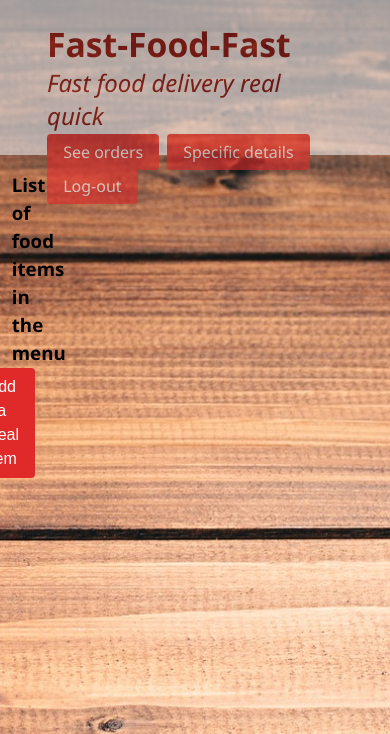
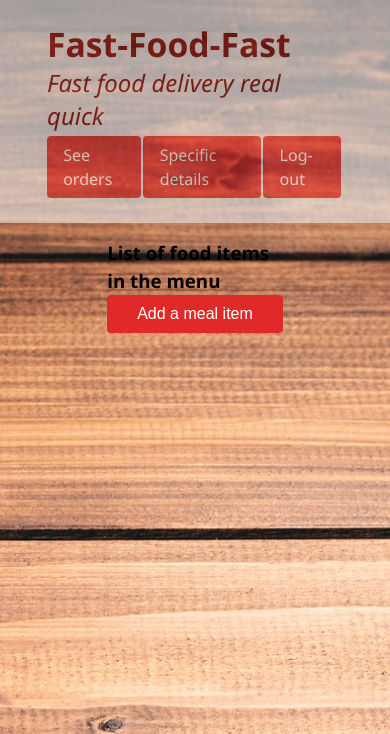
Before and after one commit to Bryan-Cee/Fast-Food-Fast, a PHP site: page /UI/pages/admin/inventory.html in a window 390 px wide. Shown: the top 734 px of the page. Run offline with PHP 8.4, Linux system fonts and the light colour scheme.

Commit message:
[Chore #161526352] Make UI responsive

```diff
--- a/UI/pages/admin/details.html
+++ b/UI/pages/admin/details.html
@@ -19,7 +19,7 @@
         <div id="logo" class="container">
             <h3>Fast-Food-Fast</h3>
             <small><i>Fast food delivery real quick</i></small>
-            <div class=" float-right">
+            <div class=" float-right nav-buttons">
                 <a href="../admin/inventory.html" class="btn btn-red">View meals</a>
                 <a href="../admin/orders.html" class="btn btn-red">See orders</a>
                 <a href="../../../home.html" class="btn btn-red" id="log-out">Log-out</a>
--- a/UI/pages/admin/inventory.html
+++ b/UI/pages/admin/inventory.html
@@ -17,7 +17,7 @@
         <div id="logo" class="container">
             <h3>Fast-Food-Fast</h3>
             <small><i>Fast food delivery real quick</i></small>
-            <div class="float-right">
+            <div class="float-right nav-buttons">
                 <a href="../admin/orders.html" class="btn btn-red">See orders</a>
                 <a href="../admin/details.html" class="btn btn-red">Specific details</a>
                 <a href="../../../home.html" class="btn btn-red" id="log-out">Log-out</a>
@@ -56,7 +56,7 @@
                 </form>
                 <div class="center-position">
                     <h3 class="float-left clear text-dark">List of food items in the menu</h3>
-                    <button class="btn btn-red float-right mb-1" onclick="add_menu()">Add a meal item</button>
+                    <button class="btn btn-red float-right mb-1" id="addmeal-button" onclick="add_menu()">Add a meal item</button>
                     <ul class="l-group clear mt-3" id="food-list">
                     </ul>
                 </div>
--- a/UI/pages/admin/orders.html
+++ b/UI/pages/admin/orders.html
@@ -18,7 +18,7 @@
         <div id="logo" class="container">
             <h3>Fast-Food-Fast</h3>
             <small><i>Fast food delivery real quick</i></small>
-            <div class=" float-right">
+            <div class=" float-right nav-buttons">
                 <a href="../admin/inventory.html" class="btn btn-red">View meals</a>
                 <a href="../admin/details.html" class="btn btn-red">Specific details</a>
                 <a href="../../../home.html" class="btn btn-red" id="log-out">Log-out</a>
--- a/UI/pages/user/history.html
+++ b/UI/pages/user/history.html
@@ -16,7 +16,7 @@
         <div id="logo" class="container">
             <h3>Fast-Food-Fast</h3>
             <small><i>Fast food delivery real quick</i></small>
-            <div class=" float-right">
+            <div class=" float-right nav-buttons">
                 <a href="../user/menu.html" class="btn btn-red">Order Meal</a>
                 <a href="../../../home.html" class="btn btn-red log-out" id="log-out">Log-out</a>
             </div>
--- a/UI/pages/user/menu.html
+++ b/UI/pages/user/menu.html
@@ -18,7 +18,7 @@
         <div id="logo" class="container">
             <h3>Fast-Food-Fast</h3>
             <small><i>Fast food delivery real quick</i></small>
-            <div class=" float-right">
+            <div class=" float-right nav-buttons">
                 <a href="../user/history.html" class="btn btn-red">See history</a>
                 <a href="../../../home.html" class="btn btn-red log-out" id="log-out">Log-out</a>
             </div>
--- a/UI/pages/user/signup.html
+++ b/UI/pages/user/signup.html
@@ -23,7 +23,7 @@
                 <p>Welcome to Fast-Food-Fast, your one stop shop for all meals fast food, create an account to enable
                     you enjoy wonderful meals from our menu</p>
             </div>
-            <div class="center-position">
+            <div class="center-position" id="form-section">
                 <div class="w-100">
                     <form action="" method="POST" id="create_account_form" class="form">
                         <div class="mb-1">
--- a/UI/scripts/css/style.css
+++ b/UI/scripts/css/style.css
@@ -375,3 +375,91 @@ header {
 .text-black {
     color: #000000;
 }
+
+/* responsiveness */
+
+@media(max-width:768px) {
+    .row {
+        flex-direction: column;
+        width: 90%;
+        margin: auto;
+    }
+
+    #index-text {
+        width: 95%;
+    }
+
+    #display-text {
+        width: 95%;
+        margin: auto;
+    }
+
+    #form-section {
+        width: 95%;
+        margin-top: 1.2em;
+    }
+
+    #login-form button {
+        width: 20%;
+    }
+
+    #spec-list {
+        padding-top: 1.2em;
+        width: 50%;
+        margin: auto;
+    }
+    #food-list{
+        width: 72%;
+        margin: auto;
+    }
+    .l-group-item img {
+        width: 15rem;
+        height: 12rem;
+        border-radius: 0.25rem 0 0 0.25rem;
+    }
+
+    .li-text {
+        margin-bottom: 2px;
+        font-weight: 700;
+    }
+
+    #button-input {
+        margin: 0;
+        padding: 0;
+    }
+
+    #button-input button {
+        width: 100%;
+    }
+
+    .l-group-item {
+        width: 15rem;
+        display: flex;
+        flex-direction: column;
+        margin-bottom: .4rem;
+        background-color: rgba(255, 255, 255, 0.637);
+    }
+
+    .message {
+        font-size: xx-large;
+        background-color: rgba(255, 255, 255, 0.637);
+        border-radius: .375rem;
+        text-align: center;
+        margin: auto;
+    }
+
+    .nav-buttons {
+        display: flex;
+        float: none;
+        margin-top: .2em;
+    }
+
+    .nav-buttons a {
+        margin-right: 2px;
+    }
+
+    #addmeal-button{
+        float: none;
+        width: 100%;
+    }
+}
--- a/UI/scripts/js/addmeal.js
+++ b/UI/scripts/js/addmeal.js
@@ -52,6 +52,7 @@ fetch(request)
             // second_div
             let second_div = createNode("div");
             second_div.classList.add("mid-position", "ml-5p");
+            second_div.id = "button-input"
 
             // input
             let mid = createNode("input");
--- a/UI/scripts/js/details.js
+++ b/UI/scripts/js/details.js
@@ -40,6 +40,7 @@ let append = (parent, child) => parent.appendChild(child);
 
         let second_div = createNode("p");
         second_div.className = "ml-5p mid-position";
+        second_div.id = "button-input"
 
         let form = createNode("form");
 
@@ -143,6 +144,7 @@ let append = (parent, child) => parent.appendChild(child);
 
         //third div
         let third_div = createNode("div");
+        third_div.id = "button-input"
 
         //accept button
         let acceptbtn = createNode("button");
--- a/UI/scripts/js/login.js
+++ b/UI/scripts/js/login.js
@@ -18,7 +18,6 @@ function loginfunc(e) {
 
     let request = new Request('https://immense-ocean-82555.herokuapp.com/api/v2/auth/login', reqInit);
 
-
     fetch(request)
         .then(req => req.json())
         .then(res => {
@@ -32,6 +31,7 @@ function loginfunc(e) {
                 };
 
                 let reqdata = new Request('https://immense-ocean-82555.herokuapp.com/api/v2/orders/', myInit);
+
                 fetch(reqdata)
                     .then(res => res.json())
                     .then(json => {
--- a/UI/scripts/js/menu.js
+++ b/UI/scripts/js/menu.js
@@ -50,6 +50,7 @@ fetch(request)
                 // second_div
                 let second_div = createNode('div');
                 second_div.classList.add('mid-position', 'ml-5p');
+                second_div.id = "button-input"
 
                 // input
                 let mid = createNode('input');
--- a/UI/scripts/js/modules/specorder.js
+++ b/UI/scripts/js/modules/specorder.js
@@ -10,6 +10,7 @@ function getSpecOrder(e) {
     };
 
     let orderId = document.getElementById("order_id").value;
+
     const userReq = new Request(`https://immense-ocean-82555.herokuapp.com/api/v2/orders/${orderId}`, specInit);
 
     fetch(userReq)
--- a/UI/scripts/js/processing.js
+++ b/UI/scripts/js/processing.js
@@ -95,6 +95,7 @@ fetch(req)
 
                 //third div
                 let third_div = createNode("div");
+                third_div.id = "button-input"
 
                 //accept button
                 let acceptbtn = createNode("button");
--- a/home.html
+++ b/home.html
@@ -23,7 +23,7 @@
                 <div class="w-50 mr-1 land-bg" id="index-text">
                     <i>Fast-Food-Fast is your hub for everything.</i>
                 </div>
-                <div class=" w-45">
+                <div class="w-45" id="form-section">
                     <div class="mb-1">
                         Log in to place an order at the comfort of your home or work place
                     </div>
```
